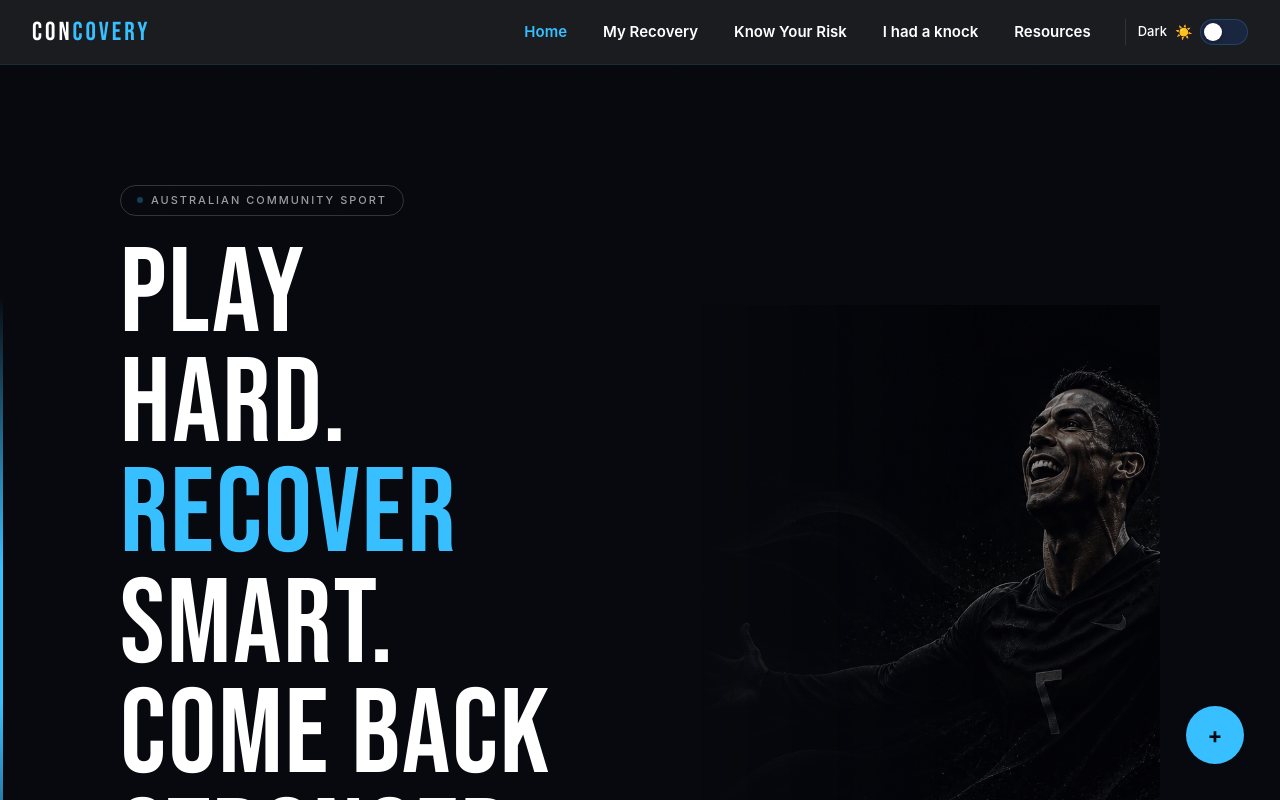
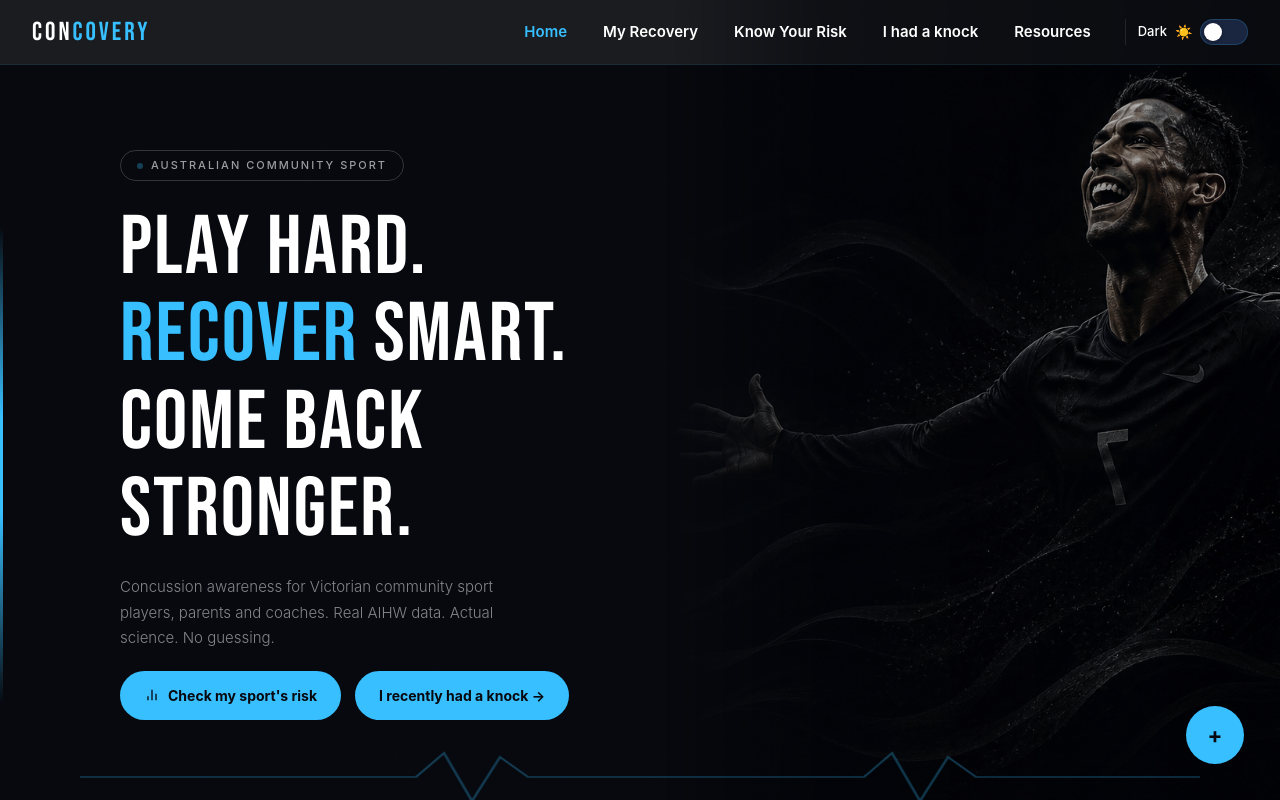
Before and after one commit to MuttaqeenChaudhry/Concovery, a Vue app: page / in a window 1280 px wide. Shown: the top 800 px of the page. Built offline with nearby package versions, Linux system fonts and the light colour scheme; no server answers; what @fawmi/vue-google-maps would draw is missing.

Commit message:
Fixed bug issues on the hero section

```diff
--- a/src/components/custom-components/brainAwareness.vue
+++ b/src/components/custom-components/brainAwareness.vue
@@ -113,12 +113,9 @@ onMounted(() => {
       </div>
 
       <h1 class="hero-title">
-        PLAY<br>
-        HARD.<br>
-        <span class="always-ice">RECOVER</span><br>
-        SMART.<br>
-        COME BACK<br>
-        STRONGER.
+  PLAY HARD.<br>
+  <span class="always-ice">RECOVER</span> SMART.<br>
+  COME BACK STRONGER.
 </h1>
 
       <p class="hero-sub">
@@ -139,7 +136,7 @@ onMounted(() => {
     </button>
   </router-link>
   <router-link to="/iteration3/stagedrecovery">
-          <button class="btn-ghost">I recently had a knock →</button>
+    <button class="btn-primary">I recently had a knock →</button>
   </router-link>
 </div>
     </div>
@@ -836,34 +833,42 @@ body.light {
   position: relative; z-index: 3;
   width: 100%; max-width: 1200px;
   margin: 0 auto;
-  padding: 120px 80px 100px;
+  padding: 0 80px;
   display: flex;
   align-items: center;
   gap: 40px;
+  min-height: 100vh;
+  padding-top: 0;
 }
 
 .hero-content {
-  flex: 0 0 auto;
-  width: 52%;
+  position: relative;
+  z-index: 4;
+  width: 55%;
+  flex-shrink: 0;
+  margin-top: -60px;
 }
 
 /* Athlete image — right side, mirrored so they face inward */
 .hero-image-wrap {
-  flex: 1;
-  position: relative;
-  height: 85vh;
+  position: fixed;
+  right: 0;
+  top: 0;
+  bottom: 0;
+  width: 48%;
   overflow: hidden;
-  mask-image: linear-gradient(to left, rgba(0,0,0,0.9) 40%, transparent 100%);
-  -webkit-mask-image: linear-gradient(to left, rgba(0,0,0,0.9) 40%, transparent 100%);
+  mask-image: linear-gradient(to right, transparent 0%, rgba(0,0,0,0.7) 25%, rgba(0,0,0,1) 100%);
+  -webkit-mask-image: linear-gradient(to right, transparent 0%, rgba(0,0,0,0.7) 25%, rgba(0,0,0,1) 100%);
+  z-index: 2;
 }
 
 .hero-image {
   width: 100%;
   height: 100%;
   object-fit: cover;
-  object-position: center top;
+  object-position: top center;
   transform: scaleX(-1);
-  opacity: 0.75;
+  opacity: 0.85;
 }
 
 .hero-badge {
@@ -882,17 +887,17 @@ body.light {
 /* Bebas Neue — big stacked headline like the mockup */
 .hero-title {
   font-family: 'Bebas Neue', sans-serif;
-  font-size: clamp(64px, 10vw, 120px);
-  line-height: 0.92;
+  font-size: clamp(48px, 6.5vw, 86px);
+  line-height: 1.05;
   letter-spacing: 2px;
   color: white;
-  margin-bottom: 28px;
+  margin-bottom: 20px;
 }
 
 .hero-sub {
-  font-size: 16px; font-weight: 300;
+  font-size: 15px; font-weight: 300;
   color: rgba(255,255,255,0.5);
-  max-width: 440px; line-height: 1.75; margin-bottom: 40px;
+  max-width: 420px; line-height: 1.7; margin-bottom: 20px;
 }
 
 .hero-actions { display: flex; gap: 14px; flex-wrap: wrap; }
```
Lines whose indentation alone changed are shown as unchanged.
